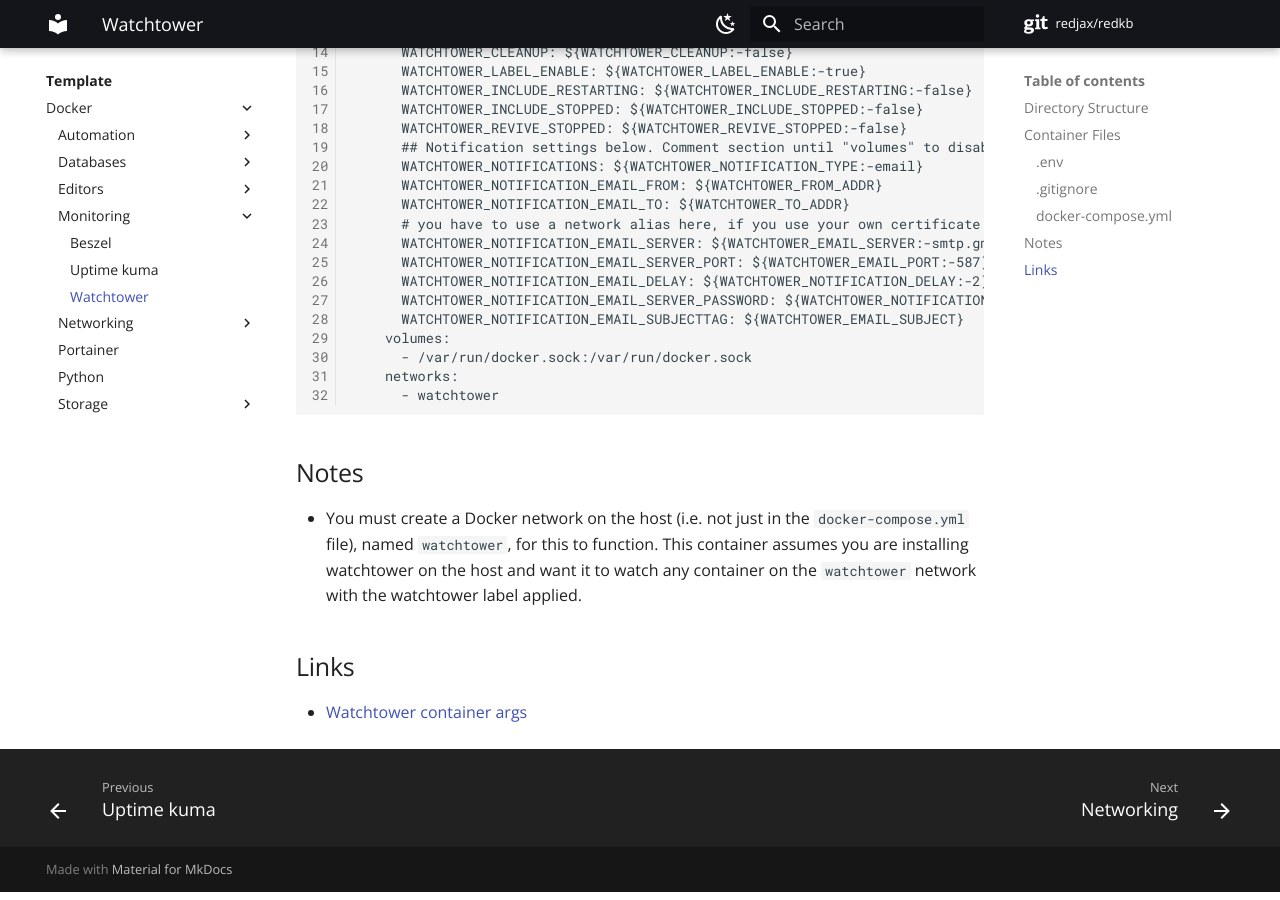
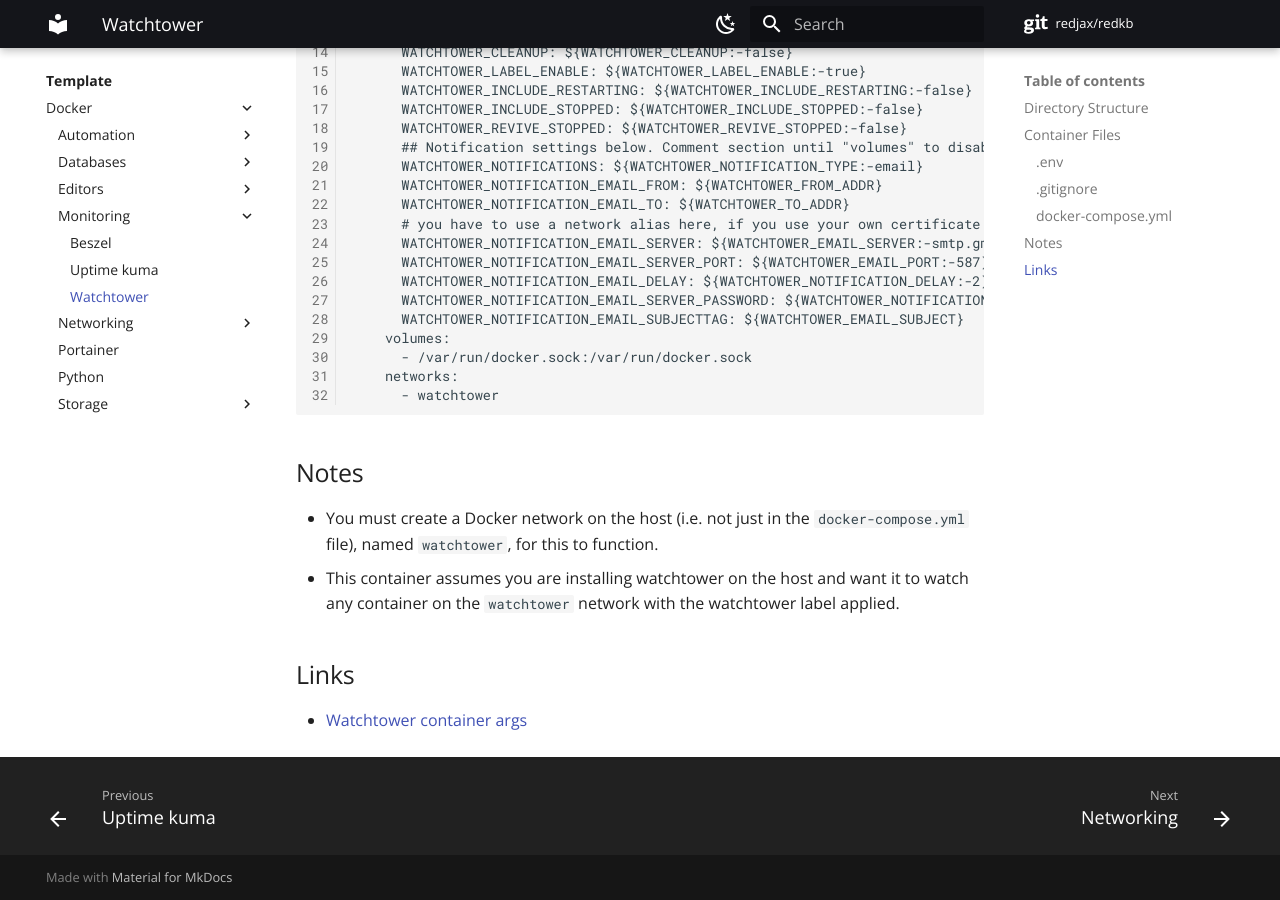
Before and after one commit to redjax/redkb, an MkDocs documentation site: the page built from docs/template/docker/monitoring/watchtower/index.md, in a window 1280 px wide and 900 px high, scrolled down 1806 px. Built offline with MkDocs 1.6.1 and Material for MkDocs 9.7.7, drawn with Linux system fonts in a browser that asks for light colours; comment, search, counter and statistics services are not loaded.

```diff
--- a/docs/template/docker/monitoring/watchtower/index.md
+++ b/docs/template/docker/monitoring/watchtower/index.md
@@ -97,7 +97,8 @@ services:
 
 ## Notes
 
-- You must create a Docker network on the host (i.e. not just in the `docker-compose.yml` file), named `watchtower`, for this to function. This container assumes you are installing watchtower on the host and want it to watch any container on the `watchtower` network with the watchtower label applied.
+- You must create a Docker network on the host (i.e. not just in the `docker-compose.yml` file), named `watchtower`, for this to function.
+- This container assumes you are installing watchtower on the host and want it to watch any container on the `watchtower` network with the watchtower label applied.
 
 ## Links
 
```
